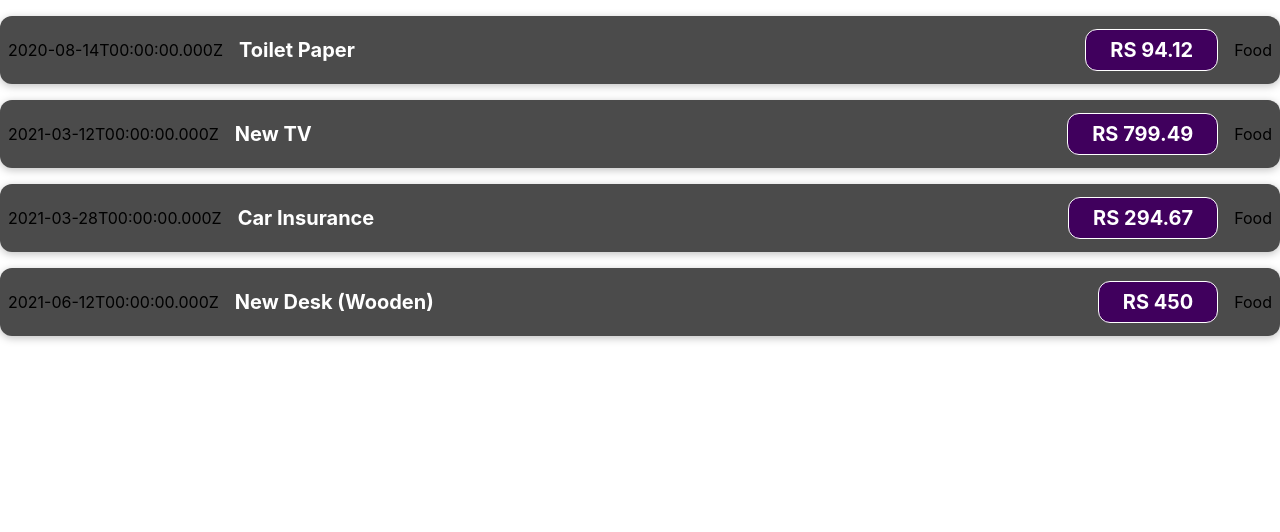
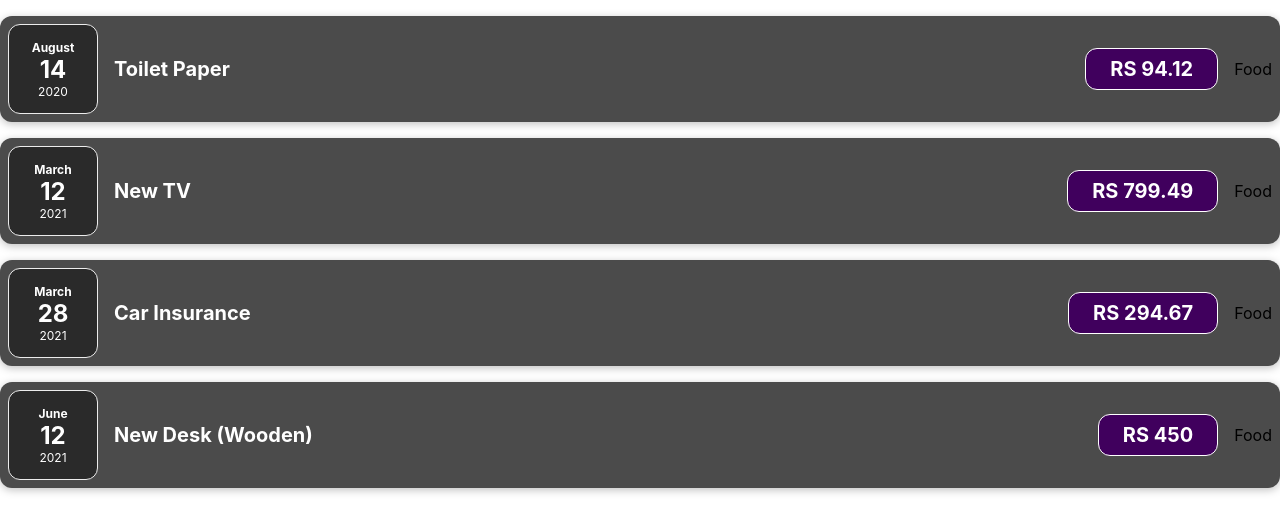
Before and after one commit to venkatesh780/sharp-react-project, a React (Create React App) app: page / in a window 1280 px wide. Shown: the top 532 px of the page. Built offline with nearby package versions, Linux system fonts and the light colour scheme.

Commit message:
splitted the expenseItem component into two child components

```diff
--- a/src/App.js
+++ b/src/App.js
@@ -31,6 +31,7 @@
           date={expense.date}
           amount={expense.amount}
           locationOfExpenditure={locationOfExpenditure}
+          key={expense.id}
         />
       ))}
     </div>
--- /dev/null
+++ b/src/components/ExpenseDate.css
@@ -0,0 +1,26 @@
+.expense-date {
+  display: flex;
+  flex-direction: column;
+  width: 5.5rem;
+  height: 5.5rem;
+  border: 1px solid #ececec;
+  background-color: #2a2a2a;
+  color: white;
+  border-radius: 12px;
+  align-items: center;
+  justify-content: center;
+}
+
+.expense-date__month {
+  font-size: 0.75rem;
+  font-weight: bold;
+}
+
+.expense-date__year {
+  font-size: 0.75rem;
+}
+
+.expense-date__day {
+  font-size: 1.5rem;
+  font-weight: bold;
+}
--- /dev/null
+++ b/src/components/ExpenseDate.js
@@ -0,0 +1,16 @@
+import "./ExpenseDate.css";
+
+const ExpenseDate = (props) => {
+  const month = props.date.toLocaleString("en-US", { month: "long" });
+  const day = props.date.toLocaleString("en-US", { day: "2-digit" });
+  const year = props.date.getFullYear();
+  return (
+    <div className="expense-date">
+      <div className="expense-date__month">{month}</div>
+      <div className="expense-date__day">{day}</div>
+      <div className="expense-date__year">{year}</div>
+    </div>
+  );
+};
+
+export default ExpenseDate;
--- /dev/null
+++ b/src/components/ExpenseDetails.js
@@ -0,0 +1,11 @@
+const ExpenseDetails = (props) => {
+  return (
+    <>
+      <h2>{props.title}</h2>
+      <div className="expense-item__price">RS {props.amount}</div>
+      <p>{props.locationOfExpenditure}</p>
+    </>
+  );
+};
+
+export default ExpenseDetails;
--- a/src/components/ExpenseItem.js
+++ b/src/components/ExpenseItem.js
@@ -1,13 +1,19 @@
 import "./ExpenseItem.css";
+import ExpenseDate from "./ExpenseDate";
+import ExpenseDetails from "./ExpenseDetails";
 
 const ExpenseItem = (props) => {
   return (
     <div className="expense-item">
-      <div className="">{props.date.toISOString()}</div>
+      <div>
+        <ExpenseDate date={props.date} />
+      </div>
       <div className="expense-item__description">
-        <h2>{props.title}</h2>
-        <div className="expense-item__price">RS {props.amount}</div>
-        <p>{props.locationOfExpenditure}</p>
+        <ExpenseDetails
+          title={props.title}
+          amount={props.amount}
+          locationOfExpenditure={props.locationOfExpenditure}
+        />
       </div>
     </div>
   );
```
